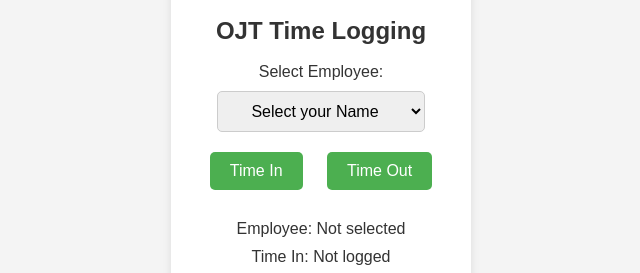
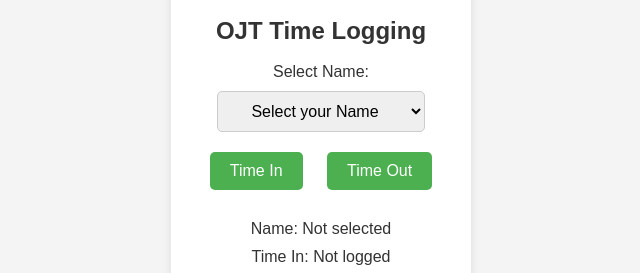
Before and after one commit to aybanmola22y/ojt-log, a plain HTML site: page index.html in a window 1280 px wide. Shown: the part 324-597 px from the top of the page, 319-959 px from the left. Drawn offline with Linux system fonts and the light colour scheme.

Commit message:
Update index.html

```diff
--- a/index.html
+++ b/index.html
@@ -22,7 +22,7 @@
             <br>
 
             <!-- Select an employee from the existing list -->
-            <label for="employee-select">Select Employee:</label>
+            <label for="employee-select">Select Name:</label>
             <select id="employee-select" onchange="updateEmployeeInfo()">
                 <option value="" selected disabled>Select your Name</option>
                 <option value="Yuan Andonga">Yuan Andonga</option>
@@ -39,7 +39,7 @@
             </div>
 
             <div class="log-display">
-                <p id="employee-name-display">Employee: Not selected</p>
+                <p id="employee-name-display">Name: Not selected</p>
                 <p id="time-in-display">Time In: Not logged</p>
                 <p id="time-out-display">Time Out: Not logged</p>
                 <p id="remaining-hours-display">Remaining OJT Hours: N/A</p>
```
